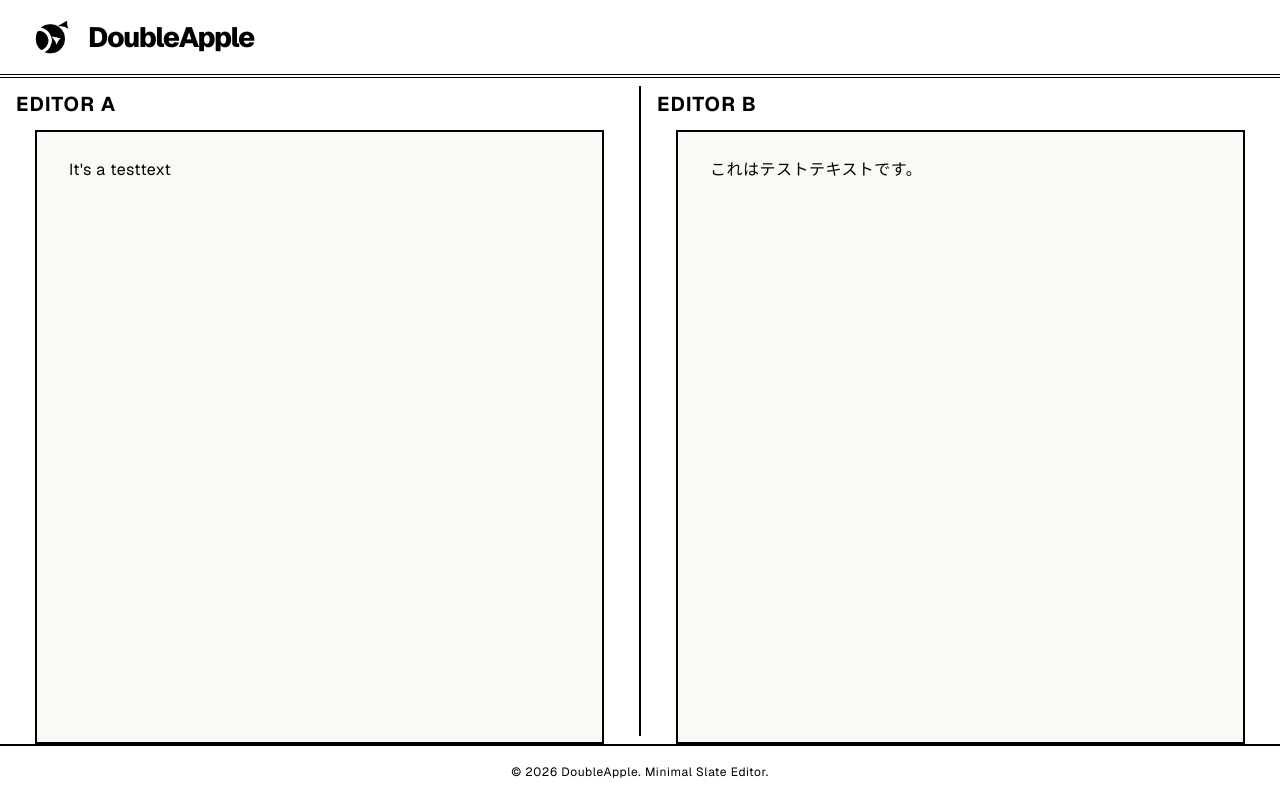
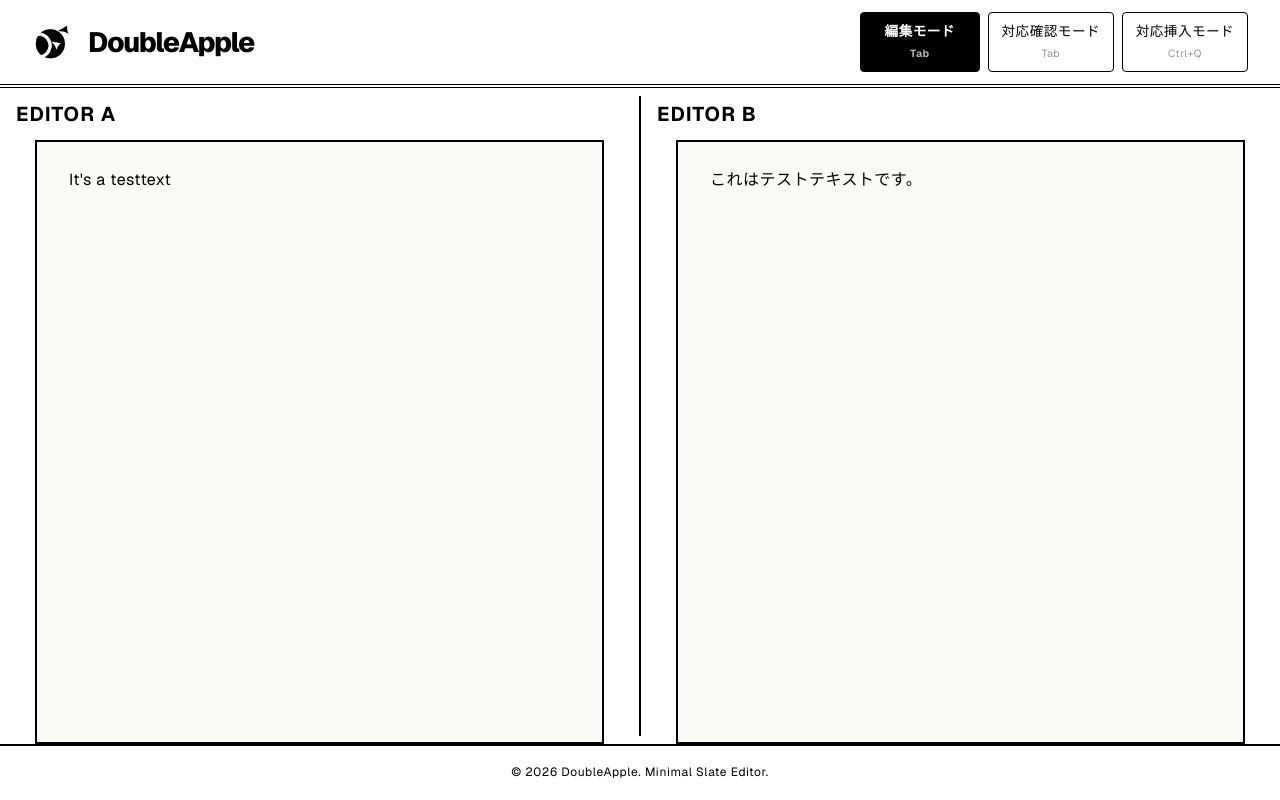
Before and after one commit to SirautiToiro/DoubleApple, a Next.js app: page / in a window 1280 px wide. Built offline with nearby package versions, Linux system fonts and the light colour scheme; a web font is replaced by a local one.

Commit message:
add Editor State

```diff
--- a/app/elements.tsx
+++ b/app/elements.tsx
@@ -2,18 +2,23 @@ import { highlightManager } from "./higilightManager";
 import { Editor, Transforms, Element, Range } from "slate";
 import { RenderElementProps, RenderLeafProps, ReactEditor, useSlateStatic } from "slate-react";
 import styles from "./page.module.css";
+import React, { useContext } from "react";
+import { ModeContext } from "./modeContext";
 
 //カーソルを重ねるとハイライトを提供する
 export const HighlightElement = (props: RenderElementProps) => {
   var tag = props.element.hovertag;
+  const mode = useContext(ModeContext);
 
   const HandleMouseEnter = () => {
+    if (mode !== "confirm") return;
     console.log("HandleMouseEnter", tag);
     if (tag === null || tag === undefined) return;
     highlightManager?.AddMouseEnterings(tag);
     highlightManager?.SetHighlighted();
   };
   const HandleMouseLeave = () => {
+    if (mode !== "confirm") return;
     if (tag === null || tag === undefined) return;
     highlightManager?.RemoveMouseEntering(tag);
     highlightManager?.SetHighlighted();
@@ -42,10 +47,15 @@ export const CodeElement = (props: RenderElementProps) => {
 
 // Define a React component to render leaves with bold text.
 export const Leaf = (props: RenderLeafProps) => {
+  const style: React.CSSProperties = {
+    fontWeight: props.leaf.bold ? "bold" : "normal",
+    backgroundColor: (props.leaf as any).insertHighlight ? "#5b8f2aff" : undefined,
+    color: (props.leaf as any).insertHighlight ? "#FFFFFF" : undefined,
+  };
   return (
     <span
       {...props.attributes}
-      style={{ fontWeight: props.leaf.bold ? "bold" : "normal" }}
+      style={style}
     >
       {props.children}
     </span>
--- a/app/higilightManager.tsx
+++ b/app/higilightManager.tsx
@@ -66,6 +66,18 @@ class HighlightManager {
       });
     });
   };
+
+  ClearHighlight = () => {
+    this.mouseEnterings = [];
+    if (this.animationFrameId !== null) {
+      cancelAnimationFrame(this.animationFrameId);
+      this.animationFrameId = null;
+    }
+    const oldHighlights = document.querySelectorAll(`.${styles.highlighted}`);
+    oldHighlights.forEach((el) => {
+      el.classList.remove(styles.highlighted);
+    });
+  };
 }
 
 // モジュールレベルのインスタンス（page.tsxからinitHighlightManagerで初期化される）
--- /dev/null
+++ b/app/modeContext.tsx
@@ -0,0 +1,5 @@
+import { createContext } from "react";
+
+export type Mode = "edit" | "confirm" | "insert";
+
+export const ModeContext = createContext<Mode>("edit");
--- a/app/page.tsx
+++ b/app/page.tsx
@@ -1,10 +1,11 @@
 "use client";
-import React, { useState, useMemo, useCallback } from "react";
+import React, { useState, useMemo, useCallback, useEffect, useRef } from "react";
 import Image from "next/image";
-import { createEditor, BaseEditor, Element, Descendant } from "slate";
+import { createEditor, BaseEditor, Element, Descendant, Editor, Transforms, Range } from "slate";
 import { Slate, Editable, withReact, ReactEditor, RenderElementProps, RenderLeafProps } from "slate-react";
-import { initHighlightManager } from "./higilightManager";
+import { initHighlightManager, highlightManager } from "./higilightManager";
 import { Leaf, HighlightElement, CodeElement, IsSameElement } from "./elements";
+import { Mode, ModeContext } from "./modeContext";
 
 //DoubleApple\node_modules\slate\dist\types\custom-types.d.ts
 //に、型定義ファイルがある
@@ -64,6 +65,70 @@ const initialValueRight: Descendant[] = [
 ];
 
 export default function Home() {
+  const [mode, setMode] = useState<Mode>("edit");
+  const lastActiveMode = useRef<"edit" | "confirm">("edit");
+
+  useEffect(() => {
+    const handleGlobalKeyDown = (event: KeyboardEvent) => {
+      // Ctrl+q または Ctrl+Q で対応挿入モードをトグル
+      if (event.ctrlKey && (event.key === "q" || event.key === "Q")) {
+        event.preventDefault();
+        setMode((prev) => {
+          if (prev === "insert") {
+            return lastActiveMode.current;
+          } else {
+            lastActiveMode.current = prev as "edit" | "confirm";
+            return "insert";
+          }
+        });
+      }
+      // Tabキーで編集モードと対応確認モードをトグル
+      else if (event.key === "Tab") {
+        event.preventDefault();
+        setMode((prev) => {
+          if (prev === "edit") {
+            const next: "edit" | "confirm" = "confirm";
+            lastActiveMode.current = next;
+            return next;
+          } else if (prev === "confirm") {
+            const next: "edit" | "confirm" = "edit";
+            lastActiveMode.current = next;
+            return next;
+          }
+          return prev;
+        });
+      }
+    };
+
+    window.addEventListener("keydown", handleGlobalKeyDown);
+    return () => {
+      window.removeEventListener("keydown", handleGlobalKeyDown);
+    };
+  }, []);
+
+  // modeがconfirmから他の状態に遷移したとき、すべてのハイライトを消去
+  useEffect(() => {
+    if (mode !== "confirm") {
+      highlightManager?.ClearHighlight();
+    }
+  }, [mode]);
+
+  const handleMouseUp = useCallback((editor: ReactEditor & BaseEditor) => {
+    if (mode !== "insert") return;
+    setTimeout(() => {
+      const { selection } = editor;
+      if (selection && Range.isExpanded(selection)) {
+        try {
+          Editor.addMark(editor, "insertHighlight", true);
+          Transforms.deselect(editor);
+          window.getSelection()?.removeAllRanges();
+        } catch (e) {
+          console.error("Failed to apply mark on selection:", e);
+        }
+      }
+    }, 0);
+  }, [mode]);
+
   const [editorLeft] = useState(() => {
     const editor = withReact(createEditor());
     const { isInline } = editor;
@@ -106,15 +171,43 @@ export default function Home() {
     }
   }, []);
 
-  // エンターキー入力時に改行文字を挿入するハンドラー
+  const renderLeaf = useCallback((props: RenderLeafProps) => {
+    return <Leaf {...props} />;
+  }, []);
+
+  // キー入力ハンドラー
   const handleKeyDown = useCallback((event: React.KeyboardEvent<HTMLDivElement>, editor: ReactEditor & BaseEditor) => {
+    if (mode !== "edit") {
+      const allowedKeys = [
+        "ArrowUp", "ArrowDown", "ArrowLeft", "ArrowRight",
+        "Home", "End", "PageUp", "PageDown",
+      ];
+      const isCmdOrCtrl = event.metaKey || event.ctrlKey;
+
+      // Ctrl+C などのコピー操作は許可
+      if (isCmdOrCtrl && (event.key === "c" || event.key === "C")) {
+        return;
+      }
+
+      // モード切り替え用のキー（Tab, Ctrl+Q）は許可
+      if (event.key === "Tab" || (isCmdOrCtrl && (event.key === "q" || event.key === "Q"))) {
+        return;
+      }
+
+      if (!allowedKeys.includes(event.key)) {
+        event.preventDefault();
+      }
+      return;
+    }
+
     if (event.key === "Enter") {
       event.preventDefault();
       editor.insertText("\n");
     }
-  }, []);
+  }, [mode]);
 
   return (
+    <ModeContext.Provider value={mode}>
       <div style={{
         display: "flex",
         flexDirection: "column",
@@ -152,6 +245,47 @@ export default function Home() {
             }}>
               DoubleApple
             </h1>
+          </div>
+
+          {/* モード選択インジケーター */}
+          <div style={{ display: "flex", gap: "0.5rem", alignItems: "center" }}>
+            {[
+              { id: "edit", label: "編集モード", shortcut: "Tab" },
+              { id: "confirm", label: "対応確認モード", shortcut: "Tab" },
+              { id: "insert", label: "対応挿入モード", shortcut: "Ctrl+Q" },
+            ].map((item) => {
+              const isActive = mode === item.id;
+              return (
+                <div
+                  key={item.id}
+                  style={{
+                    display: "flex",
+                    flexDirection: "column",
+                    alignItems: "center",
+                    padding: "0.4rem 0.8rem",
+                    border: `1.5px solid ${COLOR_BLACK}`,
+                    borderRadius: "4px",
+                    backgroundColor: isActive ? COLOR_BLACK : COLOR_WHITE,
+                    color: isActive ? COLOR_WHITE : COLOR_BLACK,
+                    fontWeight: isActive ? "700" : "400",
+                    fontSize: "0.85rem",
+                    transition: "all 0.15s ease-in-out",
+                    minWidth: "120px",
+                    textAlign: "center",
+                  }}
+                >
+                  <span>{item.label}</span>
+                  <span style={{
+                    fontSize: "0.65rem",
+                    opacity: 0.7,
+                    marginTop: "0.1rem",
+                    color: isActive ? COLOR_WHITE : "#666"
+                  }}>
+                    {item.shortcut}
+                  </span>
+                </div>
+              );
+            })}
           </div>
         </header>
 
@@ -209,10 +343,16 @@ export default function Home() {
                 <Slate editor={editorLeft} initialValue={initialValueLeft}>
                   <Editable
                     placeholder="左側のエディタに入力..."
+                    readOnly={mode === "confirm"}
+                    onBeforeInput={(event) => {
+                      if (mode !== "edit") event.preventDefault();
+                    }}
                     onFocus={() => setIsFocusedLeft(true)}
                     onBlur={() => setIsFocusedLeft(false)}
                     onKeyDown={(event) => handleKeyDown(event, editorLeft)}
+                    onMouseUp={() => handleMouseUp(editorLeft)}
                     renderElement={renderElement}
+                    renderLeaf={renderLeaf}
                     style={{ flex: 1, height: "100%", outline: "none" }}
                   />
                 </Slate>
@@ -284,10 +424,16 @@ export default function Home() {
                 <Slate editor={editorRight} initialValue={initialValueRight}>
                   <Editable
                     placeholder="右側のエディタに入力..."
+                    readOnly={mode === "confirm"}
+                    onBeforeInput={(event) => {
+                      if (mode !== "edit") event.preventDefault();
+                    }}
                     onFocus={() => setIsFocusedRight(true)}
                     onBlur={() => setIsFocusedRight(false)}
                     onKeyDown={(event) => handleKeyDown(event, editorRight)}
+                    onMouseUp={() => handleMouseUp(editorRight)}
                     renderElement={renderElement}
+                    renderLeaf={renderLeaf}
                     style={{ flex: 1, height: "100%", outline: "none" }}
                   />
                 </Slate>
@@ -316,5 +462,6 @@ export default function Home() {
           © {new Date().getFullYear()} DoubleApple. Minimal Slate Editor.
         </footer>
       </div>
+    </ModeContext.Provider>
   );
 }
--- /dev/null
+++ b/app/types.d.ts
@@ -0,0 +1 @@
+// 空のファイル（型競合を避けるため）
```
Lines whose indentation alone changed are shown as unchanged.
